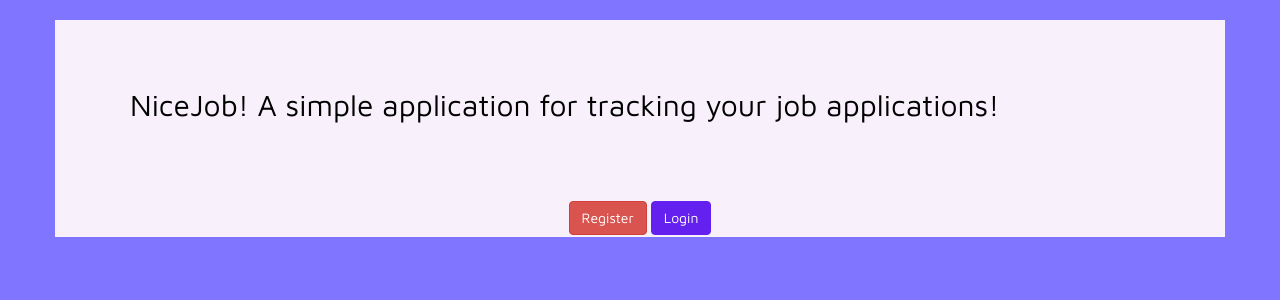
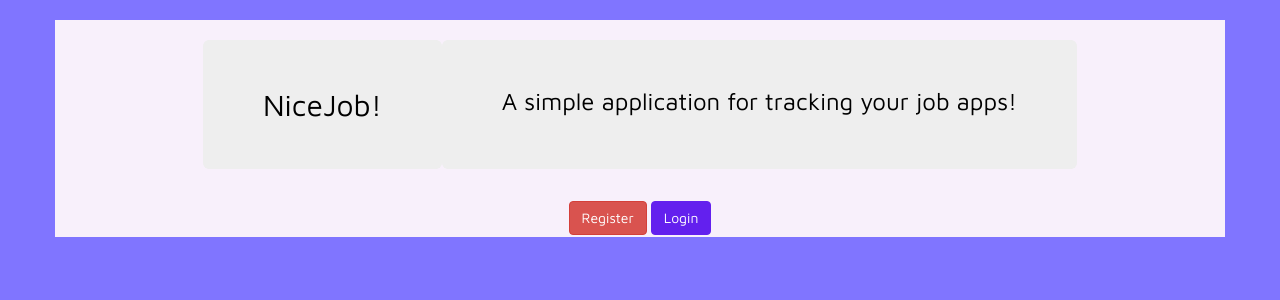
Before and after one commit to Mikey-Simmons/NiceJob, a Django app: page / in a window 1280 px wide. Shown: the part 52-352 px from the top of the page. Run offline with Django 3.2, Linux system fonts and the light colour scheme; some libraries are stand-ins or nearby versions.

```diff
--- a/main/static/css/style.css
+++ b/main/static/css/style.css
@@ -63,7 +63,7 @@ table.table table-dark{
 
 }
 h2.jumbotron{
-    background-color:#F8F0FB
+
 }
 .form-label{
     color: black;
@@ -115,3 +115,7 @@ a.reject{
     display: flex;
     justify-content: center;
 }
+.index_cont{
+    display: flex;
+    justify-content: center;
+}
--- a/main/templates/index.html
+++ b/main/templates/index.html
@@ -29,8 +29,10 @@
     </nav>
 
     <div class="container">
-
-      <h2 class="jumbotron">NiceJob! A simple application for tracking your job applications!</h2>
+<div class="index_cont">
+      <h2 class="jumbotron">NiceJob!</h2>
+      <h3 class="jumbotron">A simple application for tracking your job apps!</h3>
+    </div>
       {% if messages %}
       <ul class="messages">
         {% for message in messages %}
```
